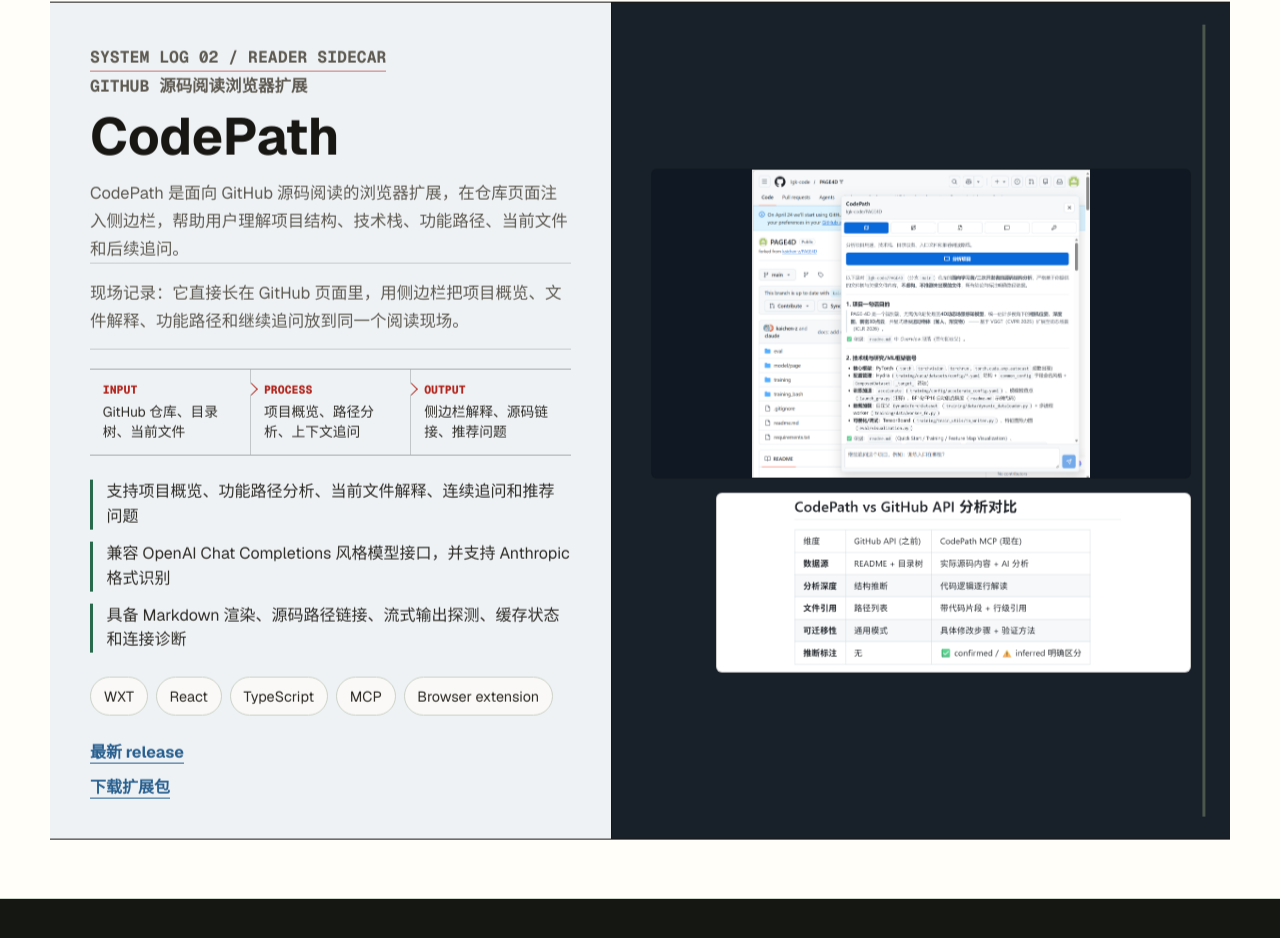
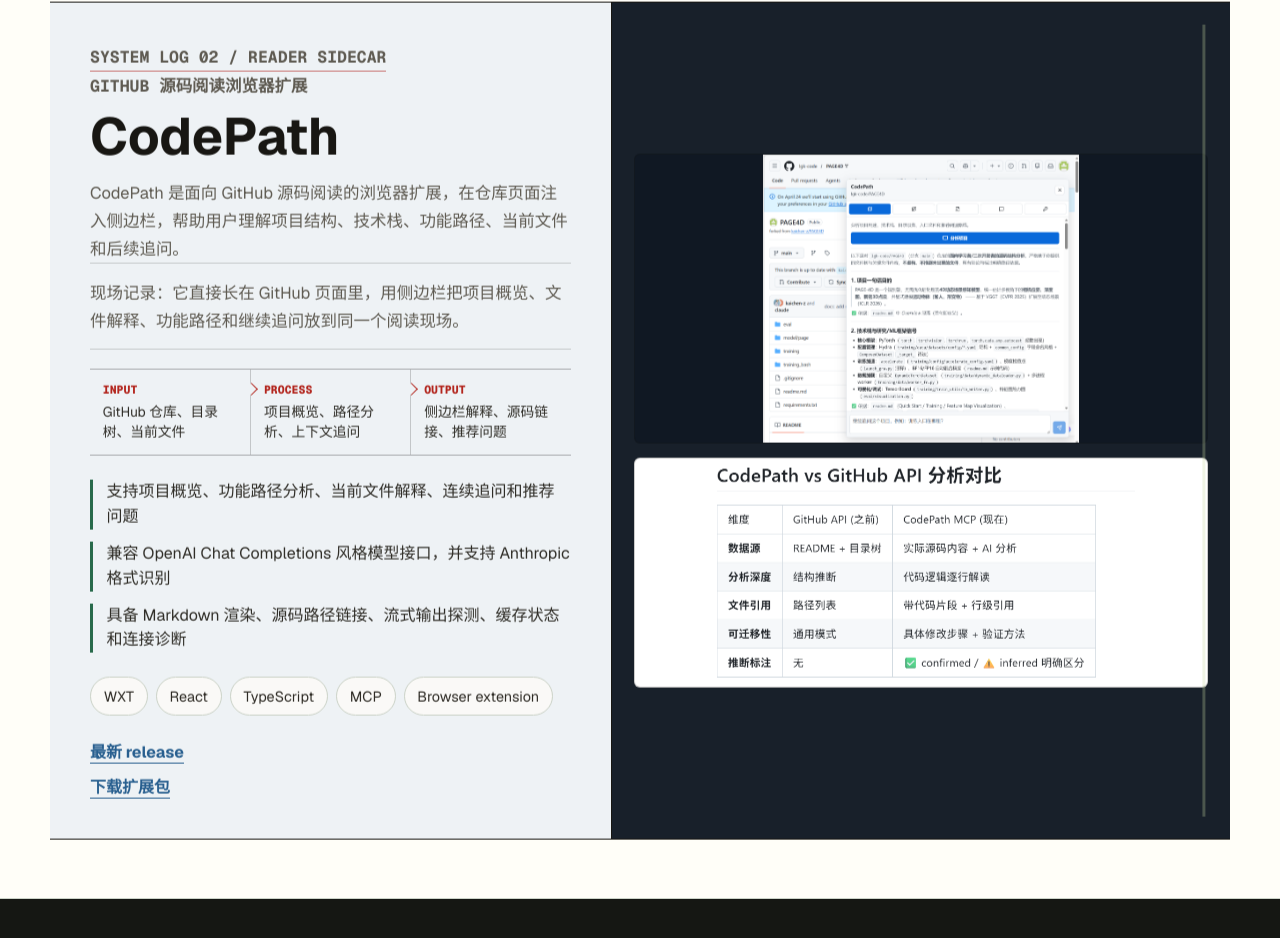
Before and after one commit to lgk-code/personalweb, a Next.js app: page / in a window 1280 px wide. Shown: the part 1814-2752 px from the top of the page. Built offline with nearby package versions, Linux system fonts and the light colour scheme; no server answers.

Commit message:
fix: improve codepath evidence image readability

```diff
--- a/src/app/globals.css
+++ b/src/app/globals.css
@@ -386,7 +386,7 @@
 
 .codepath-visual-stack {
   display: grid;
-  width: min(100%, 540px);
+  width: min(100%, 620px);
   gap: 0.85rem;
 }
 
@@ -417,13 +417,13 @@
 }
 
 .codepath-visual-stack .primary-shot {
-  max-height: 310px;
+  max-height: 290px;
   background: #101823;
 }
 
 .codepath-visual-stack .secondary-shot {
-  width: 88%;
-  max-height: 180px;
+  width: 100%;
+  max-height: 230px;
   justify-self: end;
   background: #fff;
 }
```
